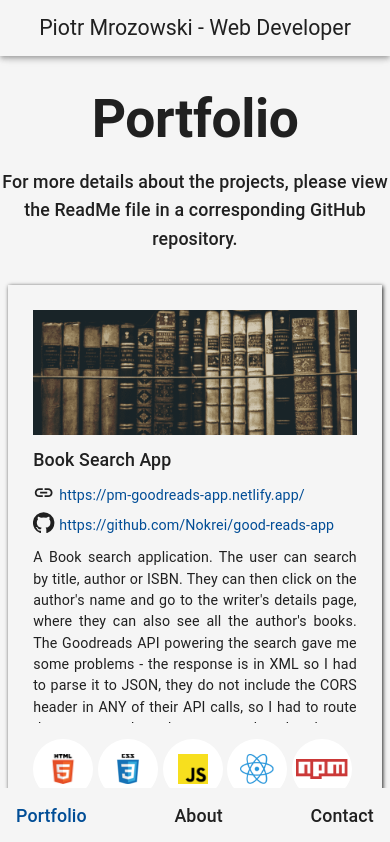
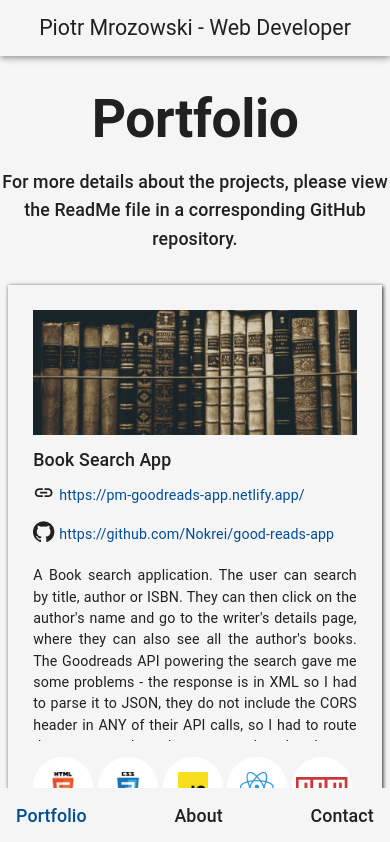
Before and after one commit to Nokrei/portfolio-new, a React (Create React App) app: page / in a window 390 px wide. Shown: the top 842 px of the page. Built offline with nearby package versions, Linux system fonts and the light colour scheme.

Commit message:
Add minHeight to links section in ProjectCard to fix layout on mobile horizontal

```diff
--- a/src/ProjectCard.js
+++ b/src/ProjectCard.js
@@ -41,6 +41,7 @@ const ProjectCard = (props) => {
           style={{
             display: "grid",
             padding: "0 0 0.7rem 0",
+            minHeight:'5rem'
           }}
         >
           <div style={{ display: "flex", padding: " 0 0 0.5rem 0" }}>
```
Also changed, not shown: 1 other file (tests, documents, lock files or other folders).
